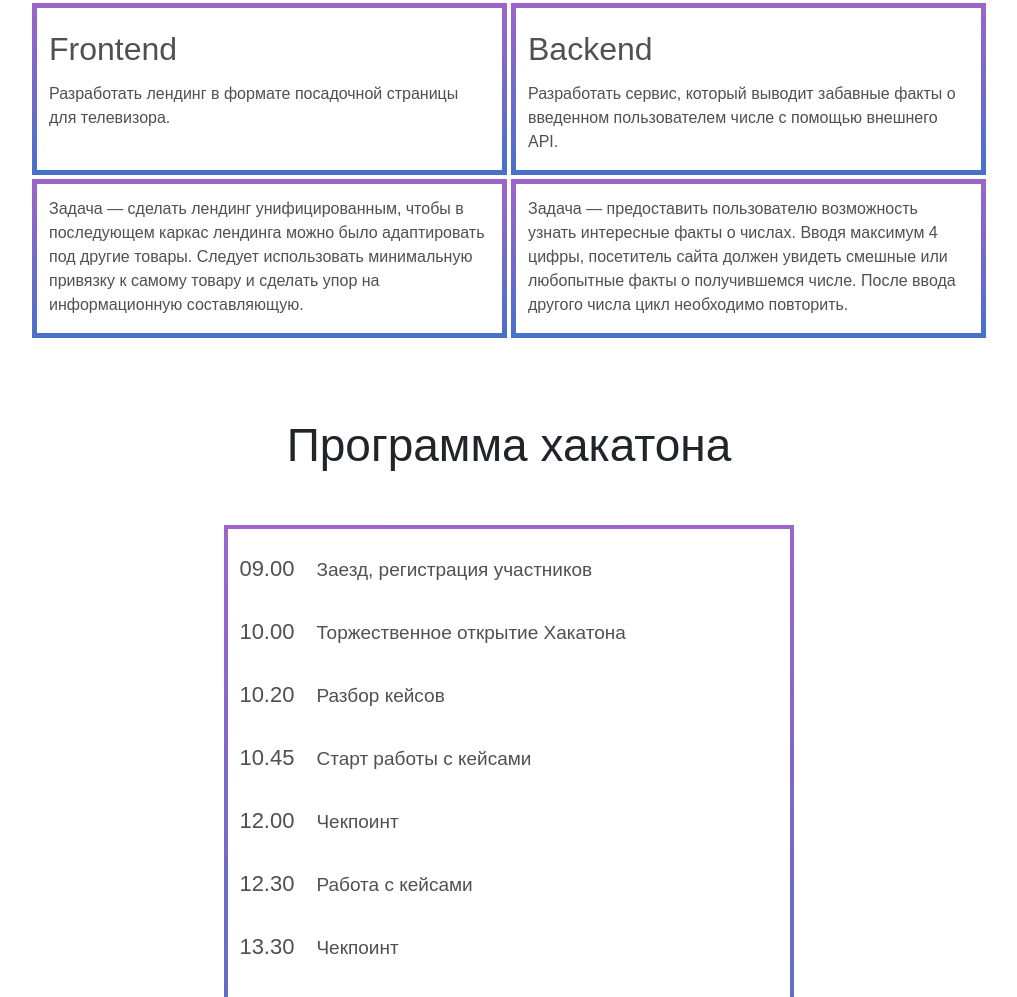
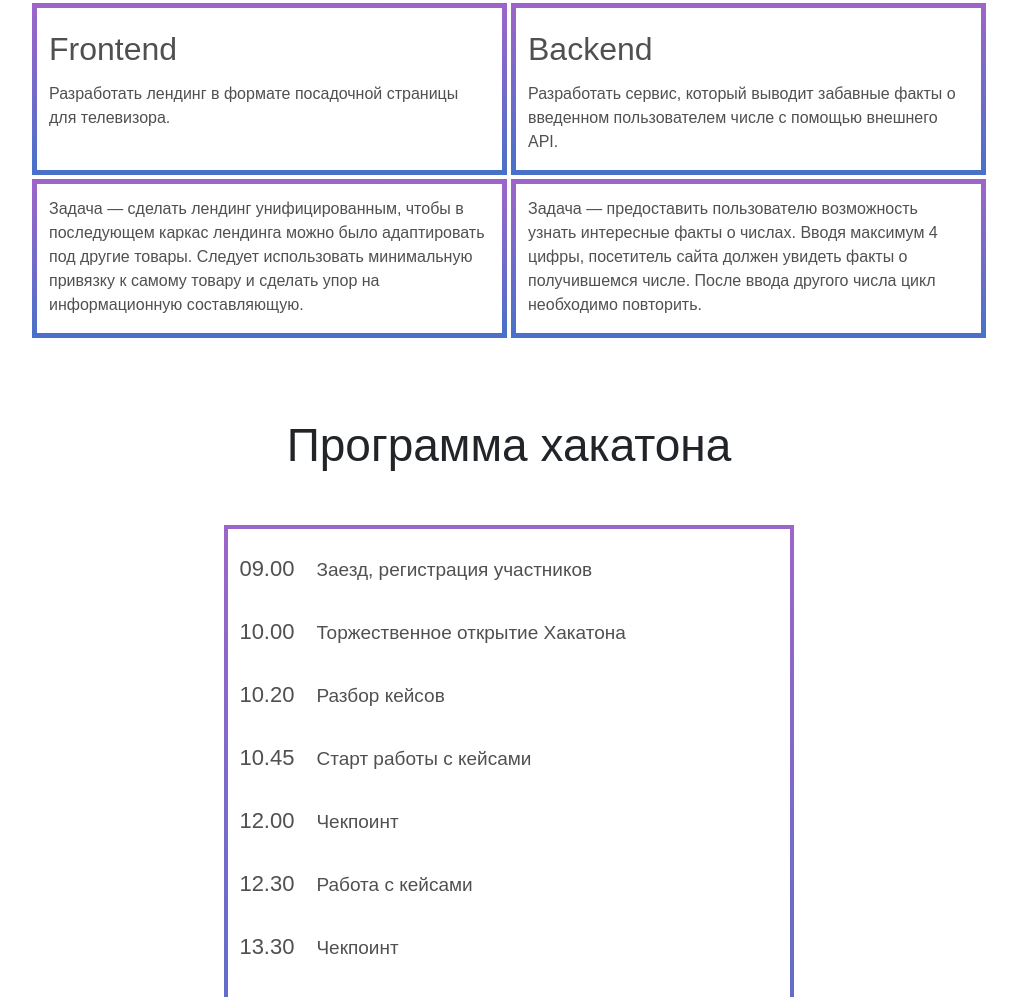
Before and after one commit to I-vanik/haks-wabsite, a plain HTML site: page index.html in a window 1280 px wide. Shown: the part 1017-2014 px from the top of the page, without its empty margins (131-1148 px from the left). Drawn offline with nearby package versions, Linux system fonts and the light colour scheme.

Commit message:
Add files via upload

```diff
--- a/index.html
+++ b/index.html
@@ -82,7 +82,7 @@
                     </div>
 
                     <div class="col-6 col-sm-5 order-3" id="el4">
-                        <p>Задача — предоставить пользователю возможность узнать интересные факты о числах. Вводя максимум 4 цифры, посетитель сайта должен увидеть смешные или любопытные факты о получившемся числе. После ввода другого числа цикл необходимо повторить.</p>
+                        <p>Задача — предоставить пользователю возможность узнать интересные факты о числах. Вводя максимум 4 цифры, посетитель сайта должен увидеть факты о получившемся числе. После ввода другого числа цикл необходимо повторить.</p>
                     </div>
                 </div>
               </div>
```
